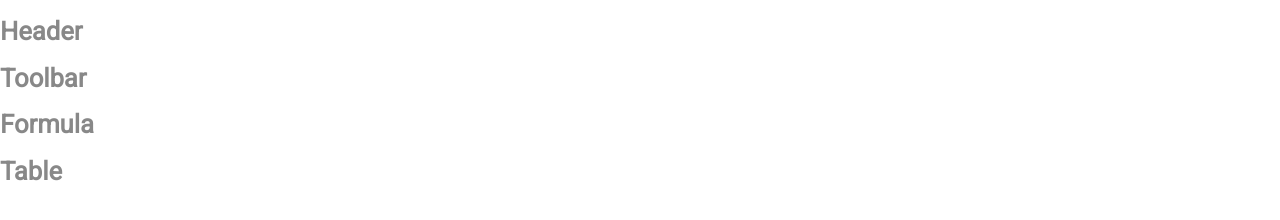
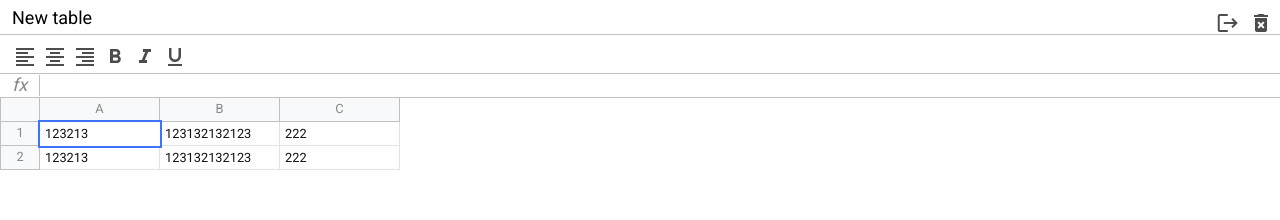
Before and after one commit to KazakovRo/excel-app, a website built with webpack: page src/index.html in a window 1280 px wide. Built offline with nearby package versions, Linux system fonts and the light colour scheme.

Commit message:
generate html from js

```diff
--- a/package.json
+++ b/package.json
@@ -46,6 +46,7 @@
     "webpack-dev-server": "^4.6.0"
   },
   "dependencies": {
+    "@babel/plugin-proposal-class-properties": "^7.16.0",
     "@babel/polyfill": "^7.12.1",
     "normalize.css": "^8.0.1"
   }
--- a/src/components/excel/Excel.js
+++ b/src/components/excel/Excel.js
@@ -1,3 +1,5 @@
+import { library } from '../../core/dom'
+
 export class Excel {
   constructor(selector, options) {
     this.$el = document.querySelector(selector)
@@ -5,13 +7,14 @@ export class Excel {
   }
 
   getRoot() {
-    const $root = document.createElement('div')
-    $root.classList.add('excel')
+    const $root = library.create('div', 'excel')
 
     this.components.forEach(Component => {
-      const component = new Component()
+      const $el = library.create('div', Component.className)
 
-      $root.insertAdjacentHTML('beforeend', component.toHTML())
+      const component = new Component($el)
+      $el.innerHTML = component.toHTML()
+      $root.append($el)
     })
 
     return $root
--- a/src/components/formula/Formula.js
+++ b/src/components/formula/Formula.js
@@ -1,7 +1,12 @@
 import { ExcelComponent } from '@core/ExcelComponent'
 
 export class Formula extends ExcelComponent {
+  static className = 'excel__formula'
+
   toHTML() {
-    return '<h1>Formula</h1>'
+    return `
+      <div class="info">fx</div>
+      <div class="input" contenteditable spellcheck="false"></div>
+    `
   }
 }
--- a/src/components/header/Header.js
+++ b/src/components/header/Header.js
@@ -1,7 +1,20 @@
 import { ExcelComponent } from '@core/ExcelComponent'
 
 export class Header extends ExcelComponent {
+  static className = 'excel__header'
+
   toHTML() {
-    return '<h1>Header</h1>'
+    return `
+      <input type="text" class="input" value="New table" />
+
+      <div class="buttons-container">
+        <div class="button">
+          <span class="material-icons"> logout </span>
+        </div>
+        <div class="button">
+          <span class="material-icons"> delete_forever </span>
+        </div>
+      </div>
+    `
   }
 }
--- a/src/components/table/Table.js
+++ b/src/components/table/Table.js
@@ -1,7 +1,39 @@
 import { ExcelComponent } from '@core/ExcelComponent'
 
 export class Table extends ExcelComponent {
+  static className = 'excel__table'
+
   toHTML() {
-    return '<h1>Table</h1>'
+    return `
+      <div class="row">
+        <div class="row-info"></div>
+
+        <div class="row-data">
+          <div class="column">A</div>
+          <div class="column">B</div>
+          <div class="column">C</div>
+        </div>
+      </div>
+
+      <div class="row">
+        <div class="row-info">1</div>
+
+        <div class="row-data">
+          <div class="cell selected" contenteditable>123213</div>
+          <div class="cell" contenteditable>123132132123</div>
+          <div class="cell" contenteditable>222</div>
+        </div>
+      </div>
+
+      <div class="row">
+        <div class="row-info">2</div>
+
+        <div class="row-data">
+          <div class="cell">123213</div>
+          <div class="cell">123132132123</div>
+          <div class="cell">222</div>
+        </div>
+      </div>
+    `
   }
 }
--- a/src/components/toolbar/Toolbar.js
+++ b/src/components/toolbar/Toolbar.js
@@ -1,7 +1,28 @@
 import { ExcelComponent } from '@core/ExcelComponent'
 
 export class Toolbar extends ExcelComponent {
+  static className = 'excel__toolbar'
+
   toHTML() {
-    return '<h1>Toolbar</h1>'
+    return `
+      <div class="button">
+        <span class="material-icons"> format_align_left </span>
+      </div>
+      <div class="button">
+        <span class="material-icons"> format_align_center </span>
+      </div>
+      <div class="button">
+        <span class="material-icons"> format_align_right </span>
+      </div>
+      <div class="button">
+        <span class="material-icons"> format_bold </span>
+      </div>
+      <div class="button">
+        <span class="material-icons"> format_italic </span>
+      </div>
+      <div class="button">
+        <span class="material-icons"> format_underline </span>
+      </div>
+    `
   }
 }
--- a/src/core/DomListener.js
+++ b/src/core/DomListener.js
@@ -1 +1,9 @@
-export class DomListener {}
+export class DomListener {
+  constructor($root) {
+    if (!$root) {
+      throw new Error('No $root provided for DomListener')
+    }
+
+    this.$root = $root
+  }
+}
--- /dev/null
+++ b/src/core/dom.js
@@ -0,0 +1,17 @@
+class Dom {
+  constructor() {}
+}
+
+export function library() {
+  return new Dom()
+}
+
+library.create = (tagName, classes = '') => {
+  const el = document.createElement(tagName)
+
+  if (classes) {
+    el.classList.add(classes)
+  }
+
+  return el
+}
--- a/webpack.config.js
+++ b/webpack.config.js
@@ -17,7 +17,8 @@ const jsLoaders = () => {
     {
       loader: 'babel-loader',
       options: {
-        presets: ['@babel/preset-env']
+        presets: ['@babel/preset-env'],
+        plugins: ['@babel/plugin-proposal-class-properties']
       }
     }
   ]
```
Also changed, not shown: src/assets/excel.html (+2 -2 lines), 1 other file.
